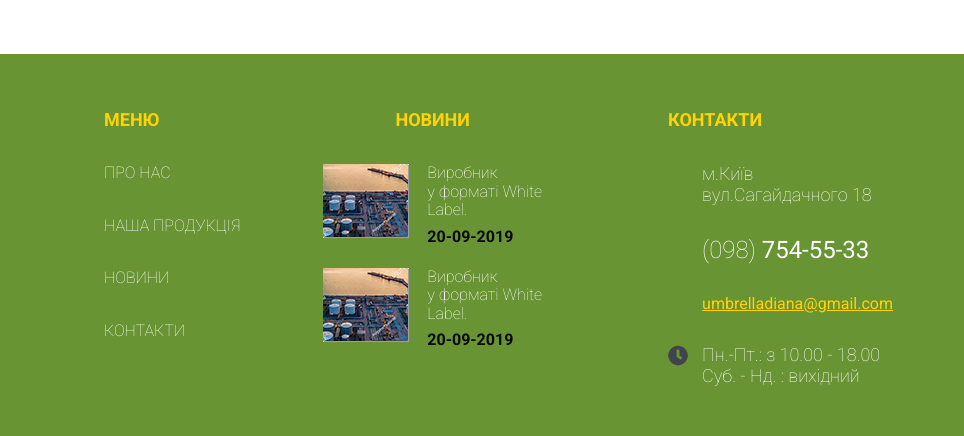
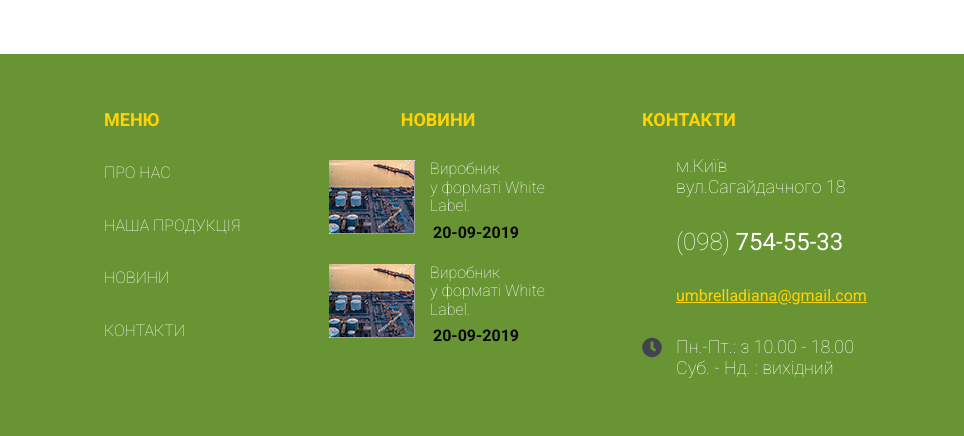
Before and after one commit to Aleksandrovna1/Lesson10-11, a plain HTML site: page index.html in a window 1280 px wide. Shown: the part 1304-1740 px from the top of the page, 316-1280 px from the left. Drawn offline with Linux system fonts and the light colour scheme.

Commit message:
redone homework

```diff
--- a/style.css
+++ b/style.css
@@ -213,13 +213,15 @@ a{
 .footer-col-first{
     color: #ffffff;
     font-weight: 300;
-    padding-right: 100px;
+    margin-right: 100px;
     width: 311px;
 }
 
 .footer-col-second{
     margin-top: 26px;
-    display: block;
+    width: 185px;
+    margin-right: 40px;
+
 }
 .footer-col-title, .footer-menu{
     text-transform: uppercase;
@@ -238,9 +240,9 @@ a{
     margin-bottom: 34px;
 }
 .footer-col-third{
-    padding-left: 83px;
     margin-top: 26px;
-    float: left;
+    width: 218px;
+    margin-right: 95px;
 }
 
 .footer-blog li:first-child{
@@ -257,10 +259,11 @@ a{
 }
 .footer-col-third h4{
     text-align: center;
+    margin-bottom: 30px;
 }
 .footer-blog-title{
     display: block;
-    padding-left: 104px;
+    padding-left: 101px;
     color: #ffffff;
     text-decoration: none;
     font-weight: 300;
@@ -271,9 +274,13 @@ time{
     color: #080808;
     font-weight: 700;
 }
+.footer-col-fourth h4{
+
+    margin-bottom: 26px;
+}
 
 .footer-col-fourth{
-    padding-left: 126px;
+
     margin-top: 26px;
 
 }
@@ -286,7 +293,6 @@ time{
     font-weight: 300;
     background: url(img/adress-f.png) no-repeat top left;
     padding-left: 34px;
-    margin-top: 31px;
     color: #ffffff;
     font-style: normal;
 }
```
